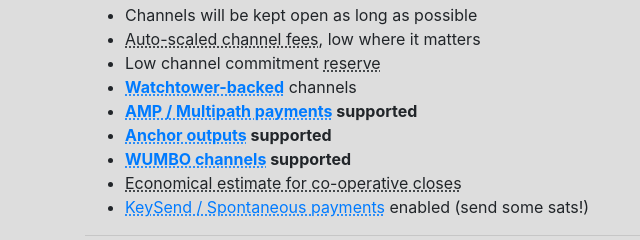
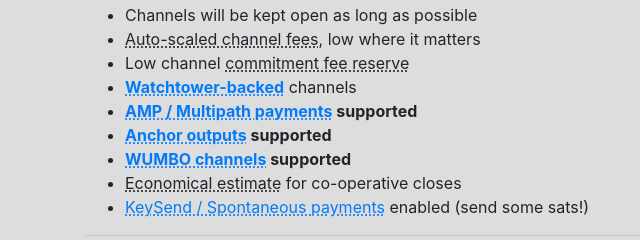
Before and after one commit to WeebDataHoarder/lh.gammaspectra.live, a plain HTML site: page index.html in a window 1280 px wide. Shown: the part 792-1032 px from the top of the page, 0-640 px from the left. Drawn offline with Linux system fonts and the light colour scheme; no server answers.

Commit message:
Add files via upload

```diff
--- a/index.html
+++ b/index.html
@@ -118,7 +118,7 @@ main {
 							<li>Tor & Clearnet addresses</li>
 							<li>Channels will be kept open as long as possible</li>
 							<li><span title="Currently using charge-lnd for fee management" class="info-text">Auto-scaled channel fees</span>, low where it matters</li>
-							<li>Low channel commitment <span title="Currently 0.5%" class="info-text">reserve</span></li>
+							<li>Low channel <span title="Reserve used for channel closures / stake in the game. Currently set to 0.5%" class="info-text">commitment fee reserve</span></li>
 							<li><strong><a href="https://github.com/lightningnetwork/lnd/blob/master/docs/watchtower.md" target="_blank" class="info-text" title="Watchtowers will automatically handle the recovery and punishment process for users in the case of a channel breach while disconnected from the internet for an extended period of time
 ">Watchtower-backed</a></strong> channels</li>
 							<li><strong><a href="https://bitcoinops.org/en/topics/multipath-payments/" target="_blank" class="info-text" title="Multipath payments are LN payments split into two or more parts and sent using a different path for each part.
@@ -128,7 +128,7 @@ main {
 							<li><strong><a href="https://bitcoinops.org/en/topics/large-channels/" target="_blank" class="info-text" title="Large channels are LN payment channels where both peers send the parameter option_support_large_channel and which can be funded with a balance over 0.16777216 BTC.
 
 ">WUMBO channels</a> supported</strong></li>
-							<li><span title="ECONOMIC estimate mode, current target of 24 blocks from co-op close" class="info-text">Economical estimate</a> for co-operative closes</li>
+							<li><span title="ECONOMIC estimate mode, current target of 24 blocks from co-op close" class="info-text">Economical estimate</span> for co-operative closes</li>
 							<li><a href="https://bitcoinops.org/en/topics/spontaneous-payments/" class="info-text" title="Spontaneous payments is the ability of one LN node to pay another node without receiving an invoice first">KeySend / Spontaneous payments</a> enabled (send some sats!)</li>
 						</ul>
 					</p>
```
